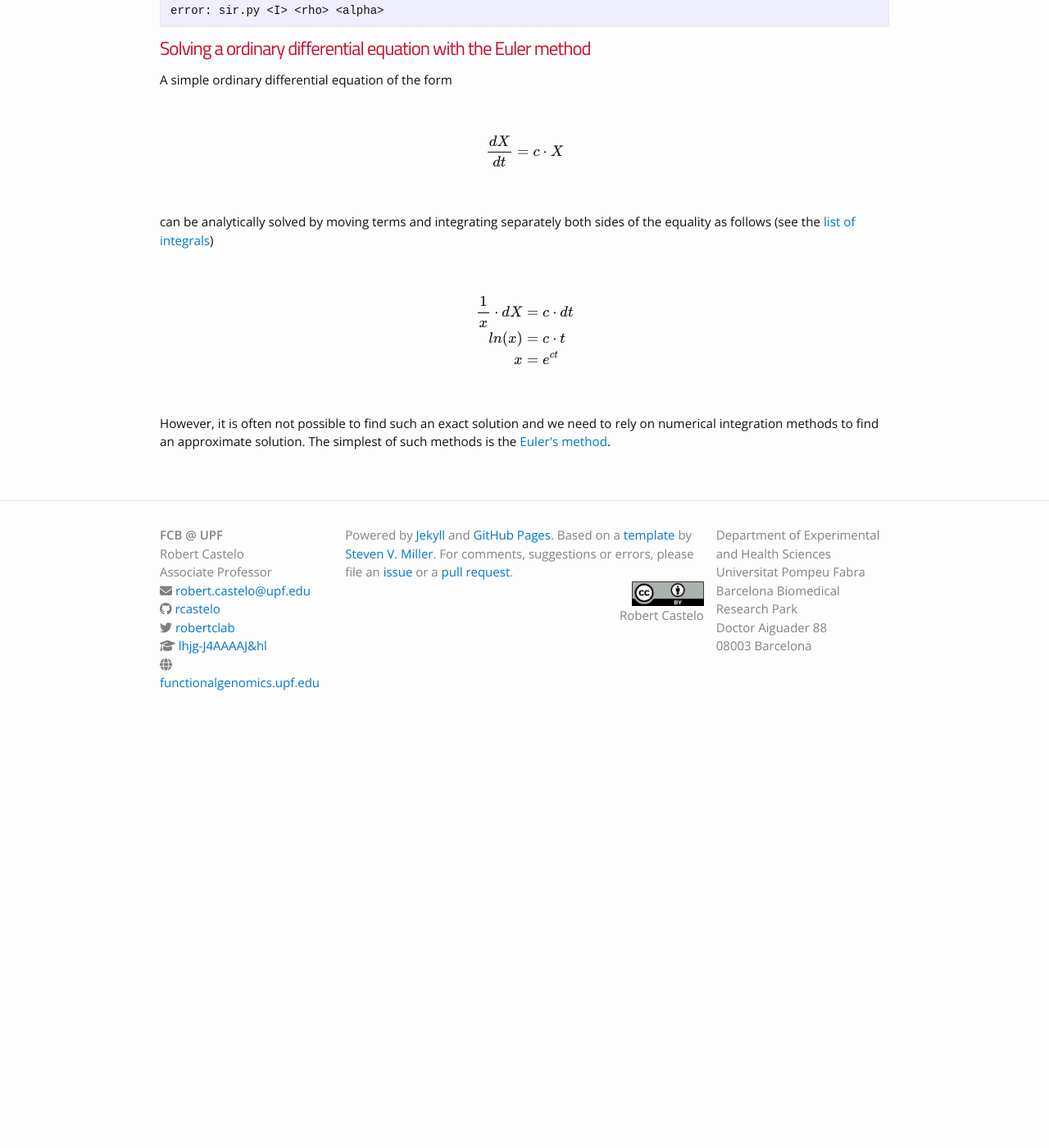
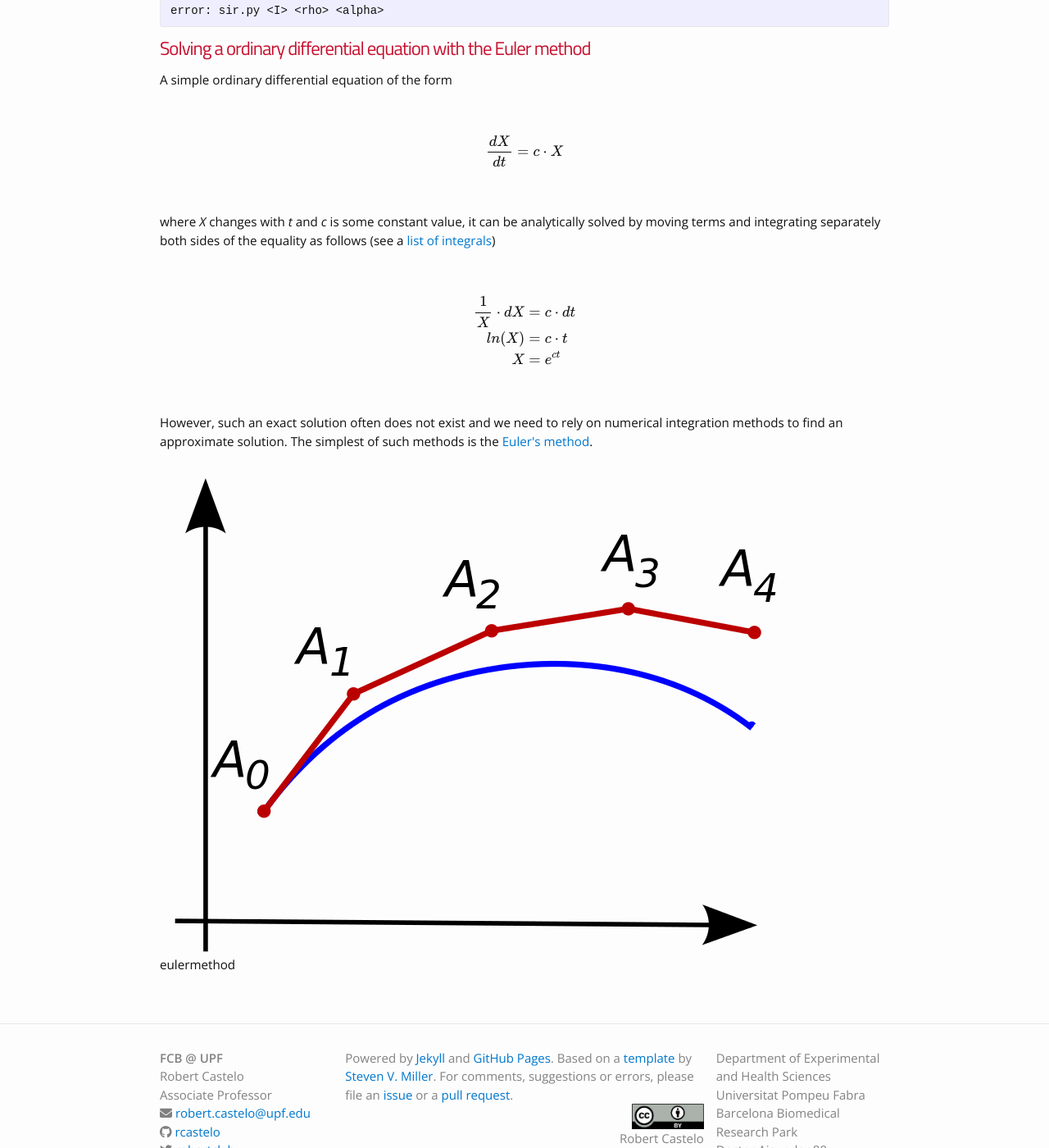
Before and after one commit to funcompbio/funcompbio.github.io, a Jekyll site: the page built from practical6/practical6.md, in a window 1280 px wide and 1400 px high, scrolled down 1483 px. Shown: the whole window at 82% size. Built offline with Jekyll 4.4.1, drawn with Linux system fonts in a browser that asks for light colours; nearby versions of some CDN libraries; before the commit the page ends 2387 px from its top, so only the background shows below that.

Commit message:
Started with practical 6.

```diff
--- a/practical6/practical6.html
+++ b/practical6/practical6.html
@@ -33,10 +33,14 @@ error: sir.py &lt;I&gt; &lt;rho&gt; &lt;alpha&gt;</code></pre>
 <h1 id="solving-a-ordinary-differential-equation-with-the-euler-method">Solving a ordinary differential equation with the Euler method</h1>
 <p>A simple ordinary differential equation of the form</p>
 <p><br /><span class="math display">$$ \frac{dX}{dt} = c\cdot X $$</span><br /></p>
-<p>can be analytically solved by moving terms and integrating separately both sides of the equality as follows (see the <a href="https://en.wikipedia.org/wiki/Lists_of_integrals">list of integrals</a>)</p>
+<p>where <span class="math inline"><em>X</em></span> changes with <span class="math inline"><em>t</em></span> and <span class="math inline"><em>c</em></span> is some constant value, it can be analytically solved by moving terms and integrating separately both sides of the equality as follows (see a <a href="https://en.wikipedia.org/wiki/Lists_of_integrals">list of integrals</a>)</p>
 <p><br /><span class="math display">$$ \begin{eqnarray}
-   \frac{1}{x}\cdot dX &amp; = &amp; c\cdot dt \\
-   ln(x) &amp; = &amp; c\cdot t \\
-   x &amp; = &amp; e^{ct}
+   \frac{1}{X}\cdot dX &amp; = &amp; c\cdot dt \\
+   ln(X) &amp; = &amp; c\cdot t \\
+   X &amp; = &amp; e^{ct}
    \end{eqnarray} $$</span><br /></p>
-<p>However, it is often not possible to find such an exact solution and we need to rely on numerical integration methods to find an approximate solution. The simplest of such methods is the <a href="https://en.wikipedia.org/wiki/Euler_method">Euler's method</a>.</p>
+<p>However, such an exact solution often does not exist and we need to rely on numerical integration methods to find an approximate solution. The simplest of such methods is the <a href="https://en.wikipedia.org/wiki/Euler_method">Euler's method</a>.</p>
+<div class="figure">
+<img src="Euler_method.png" alt="eulermethod" />
+<p class="caption">eulermethod</p>
+</div>
```
Also changed, not shown: practical6/Euler_method.png (added).
